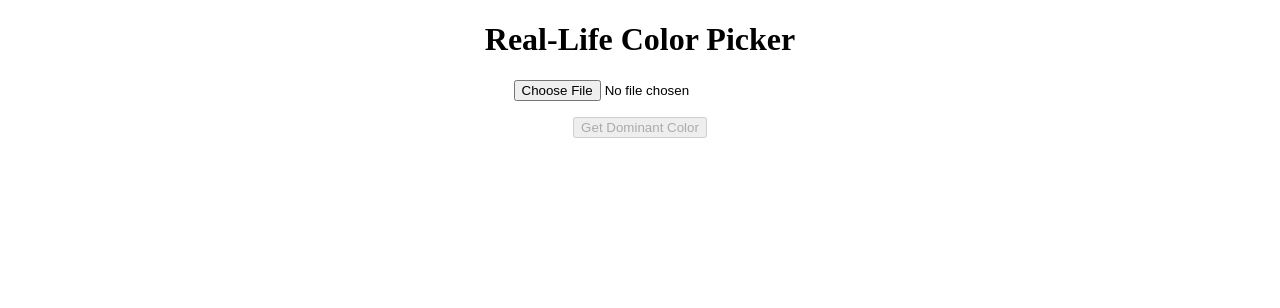
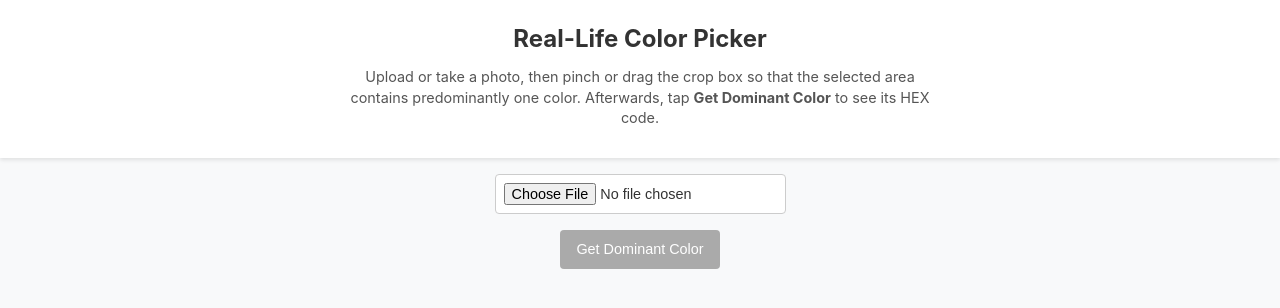
Before and after one commit to AKBoles/colorpicker, a Flask app: page / in a window 1280 px wide. Shown: the top 308 px of the page. Run offline with Flask 2, Linux system fonts and the light colour scheme; some libraries are stand-ins or nearby versions.

Commit message:
Update index.html

```diff
--- a/templates/index.html
+++ b/templates/index.html
@@ -3,27 +3,89 @@
 <head>
   <meta charset="UTF-8" />
   <title>Real-Life Color Picker</title>
+  <!-- Make the page mobile-responsive -->
+  <meta name="viewport" content="width=device-width, initial-scale=1.0" />
 
-  <!-- Cropper.js CSS (pinned version via CDN) -->
+  <!-- Cropper.js CSS (pinned version) -->
   <link
     rel="stylesheet"
     href="https://unpkg.com/cropperjs@1.5.12/dist/cropper.css"
   />
 
   <style>
-    /* Basic styling */
+    body {
+      margin: 0;
+      padding: 0;
+      font-family: -apple-system, BlinkMacSystemFont, "Segoe UI", Roboto, Oxygen,
+        Ubuntu, Cantarell, "Open Sans", "Helvetica Neue", sans-serif;
+      background: #f8f9fa; /* light gray */
+      color: #333;
+    }
+    header {
+      text-align: center;
+      padding: 1rem 0.5rem;
+      background: #ffffff;
+      box-shadow: 0 2px 4px rgba(0,0,0,0.1);
+      margin-bottom: 1rem;
+    }
+    h1 {
+      margin: 0.5rem 0;
+      font-size: 1.5rem;
+    }
+    #instructions {
+      max-width: 600px;
+      margin: 0.5rem auto;
+      font-size: 0.9rem;
+      line-height: 1.4;
+      color: #555;
+    }
+
+    #file-upload-container {
+      text-align: center;
+      margin: 1rem;
+    }
+    #upload-image {
+      font-size: 0.9rem;
+      padding: 0.5rem;
+      background: #fff;
+      border: 1px solid #ccc;
+      border-radius: 4px;
+      cursor: pointer;
+    }
+
     #image-container {
       max-width: 90%;
       margin: 0 auto;
       text-align: center;
     }
-    img {
+    #cropping-image {
       max-width: 100%;
+      display: none;
     }
+
+    #analyze-btn {
+      padding: 0.7rem 1rem;
+      font-size: 0.9rem;
+      border: none;
+      border-radius: 4px;
+      cursor: pointer;
+      background: #007bff;
+      color: #fff;
+      transition: background 0.2s;
+    }
+    #analyze-btn:disabled {
+      background: #aaa;
+      cursor: not-allowed;
+    }
+    #analyze-btn:hover:not(:disabled) {
+      background: #0056b3;
+    }
+
     #result {
       margin-top: 1rem;
-      font-size: 1.2rem;
+      font-size: 1rem;
       font-weight: bold;
+      text-align: center;
     }
     #color-box {
       display: inline-block;
@@ -36,23 +98,33 @@
   </style>
 </head>
 <body>
-  <h1 style="text-align:center;">Real-Life Color Picker</h1>
 
-  <div style="text-align:center;">
+  <header>
+    <h1>Real-Life Color Picker</h1>
+    <div id="instructions">
+      <p>
+        Upload or take a photo, then pinch or drag the crop box so that the selected area
+        contains predominantly one color. Afterwards, tap
+        <strong>Get Dominant Color</strong> to see its HEX code.
+      </p>
+    </div>
+  </header>
+
+  <div id="file-upload-container">
     <input type="file" id="upload-image" accept="image/*" />
   </div>
 
   <div id="image-container">
-    <img id="cropping-image" style="display:none;" />
+    <img id="cropping-image" />
   </div>
 
   <div style="text-align:center; margin-top:1rem;">
     <button id="analyze-btn" disabled>Get Dominant Color</button>
   </div>
 
-  <div id="result" style="text-align:center;"></div>
+  <div id="result"></div>
 
-  <!-- Cropper.js JS (pinned version) -->
+  <!-- Load Cropper.js (pinned version) -->
   <script src="https://unpkg.com/cropperjs@1.5.12/dist/cropper.js"></script>
   <script>
     let cropper;
@@ -61,20 +133,19 @@
     const analyzeBtn = document.getElementById('analyze-btn');
     const resultDiv = document.getElementById('result');
 
-    // When user selects a file
+    // Handle file input
     uploadInput.addEventListener('change', (e) => {
       const file = e.target.files[0];
       if (!file) return;
 
       console.log("Selected file type:", file.type);
 
-      // Create a blob URL
+      // Generate a local URL from the file
       const imageURL = URL.createObjectURL(file);
-
       croppingImage.src = imageURL;
       croppingImage.style.display = 'block';
 
-      // Wait for the image to load
+      // When the image finishes loading
       croppingImage.onload = () => {
         console.log('Image onload triggered. Initializing Cropper.');
 
@@ -85,12 +156,12 @@
 
         // Initialize Cropper.js
         cropper = new Cropper(croppingImage, {
-          aspectRatio: NaN,
-          viewMode: 1,
+          aspectRatio: NaN,        // Let the user control any aspect ratio
+          viewMode: 1,             // Restrict the crop box from exceeding the image boundaries
           movable: true,
           zoomable: true,
           scalable: true,
-          autoCropArea: 1
+          autoCropArea: 0.3,       // Smaller initial crop area (30% of the image)
         });
 
         analyzeBtn.disabled = false;
@@ -101,8 +172,7 @@
     analyzeBtn.addEventListener('click', () => {
       if (!cropper) return;
 
-      // Get the cropped area as a base64 string
-      // -> We'll resize it here in the client to reduce file size
+      // Resize the cropped area on the client to avoid huge images
       const croppedCanvas = cropper.getCroppedCanvas({
         maxWidth: 1000,
         maxHeight: 1000
@@ -115,7 +185,7 @@
 
       const base64Data = croppedCanvas.toDataURL('image/png');
 
-      // Send this base64 to the server
+      // Send the base64 data to the server
       fetch('/upload', {
         method: 'POST',
         headers: {
```
